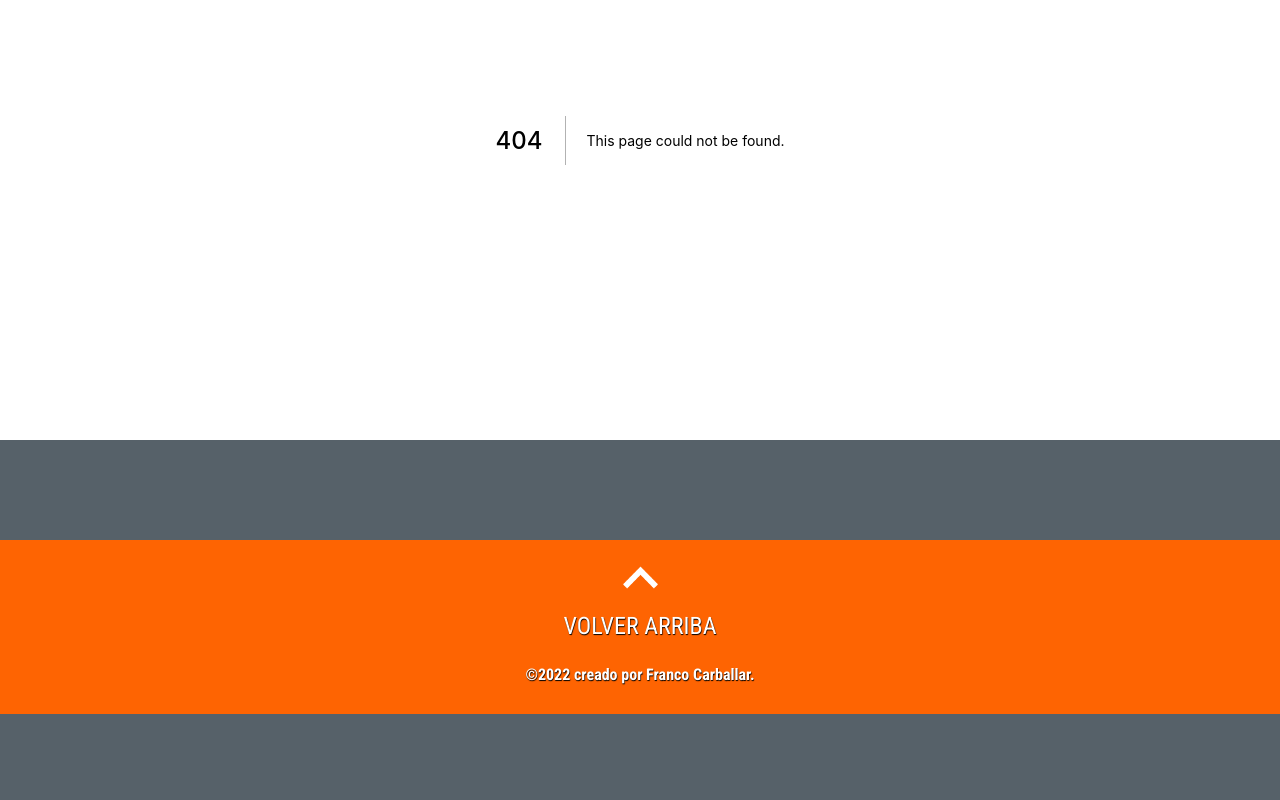
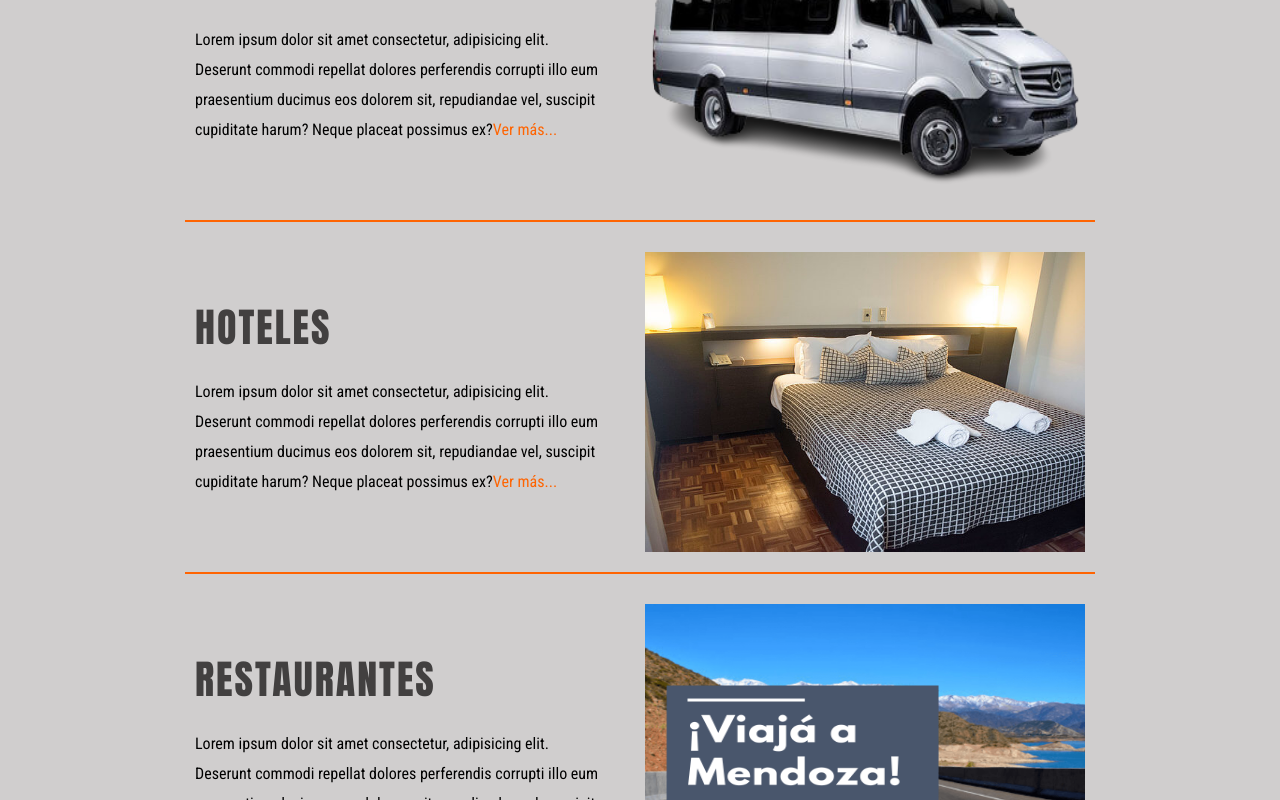
Before and after one commit to francocarballar/abiagusturismo, a Next.js app: page /servicios in a window 1280 px wide. Before the commit this address had no page. Shown: the part 360-1160 px from the top of the page. Before the commit the page ends 1074 px from the top, so only its background shows below. Built offline with nearby package versions, Linux system fonts and the light colour scheme.

Commit message:
Corregí los errores de las imágenes de la página de servicios

```diff
--- /dev/null
+++ b/pages/servicios.js
@@ -0,0 +1,50 @@
+import React from 'react'
+import Head from 'next/head'
+import { TitleContainer } from '/src/components/TitleContainer'
+import { ExcursionesContainer } from '/src/components/ExcursionesContainer'
+
+export default function Servicios () {
+  return (
+    <>
+      <Head>
+        <title>Servicios | Abiagus Turismo</title>
+        <meta
+          name='description'
+          content='En Abiagus Turismo contamos con la experiencia suficiente y el personal idóneo
+            capacitado para ayudar a cumplir sus espectativas de viajes.
+            Deseamos que usted alcance su satisfacción a la hora de contratar
+            nuestros servicios, los cuales se cumpliran a traves de personal
+            administrativo y de reservas, asistentes de viajes, guías locales
+            nacionales y bilingües especializados, coordinadores, conductores,
+            servicios de transporte y hotelería que hacen a todo un equipo que
+            trabaja para usted. Logrando cristalizar sus ilusiones y necesidades
+            a la hora de viajar...'
+        />
+      </Head>
+      <main>
+        <TitleContainer title='SERVICIOS' />
+        <ExcursionesContainer
+          title='TRASLADOS'
+          description='Lorem ipsum dolor sit amet consectetur, adipisicing elit. Deserunt commodi repellat dolores perferendis corrupti illo eum praesentium ducimus eos dolorem sit, repudiandae vel, suscipit cupiditate harum? Neque placeat possimus ex?'
+          url='traslados'
+          img='/media/servicios/camioneta-turismo.png'
+          alt='Camioneta de turismo'
+        />
+        <ExcursionesContainer
+          title='HOTELES'
+          description='Lorem ipsum dolor sit amet consectetur, adipisicing elit. Deserunt commodi repellat dolores perferendis corrupti illo eum praesentium ducimus eos dolorem sit, repudiandae vel, suscipit cupiditate harum? Neque placeat possimus ex?'
+          url='hoteles'
+          img='/media/servicios/hotel-habitacion.jpg'
+          alt='Portones del Parque San Martín'
+        />
+        <ExcursionesContainer
+          title='RESTAURANTES'
+          description='Lorem ipsum dolor sit amet consectetur, adipisicing elit. Deserunt commodi repellat dolores perferendis corrupti illo eum praesentium ducimus eos dolorem sit, repudiandae vel, suscipit cupiditate harum? Neque placeat possimus ex?'
+          url='retaurantes'
+          img='/media/servicios/viaja-mendoza.png'
+          alt='Portones del Parque San Martín'
+        />
+      </main>
+    </>
+  )
+}
```
